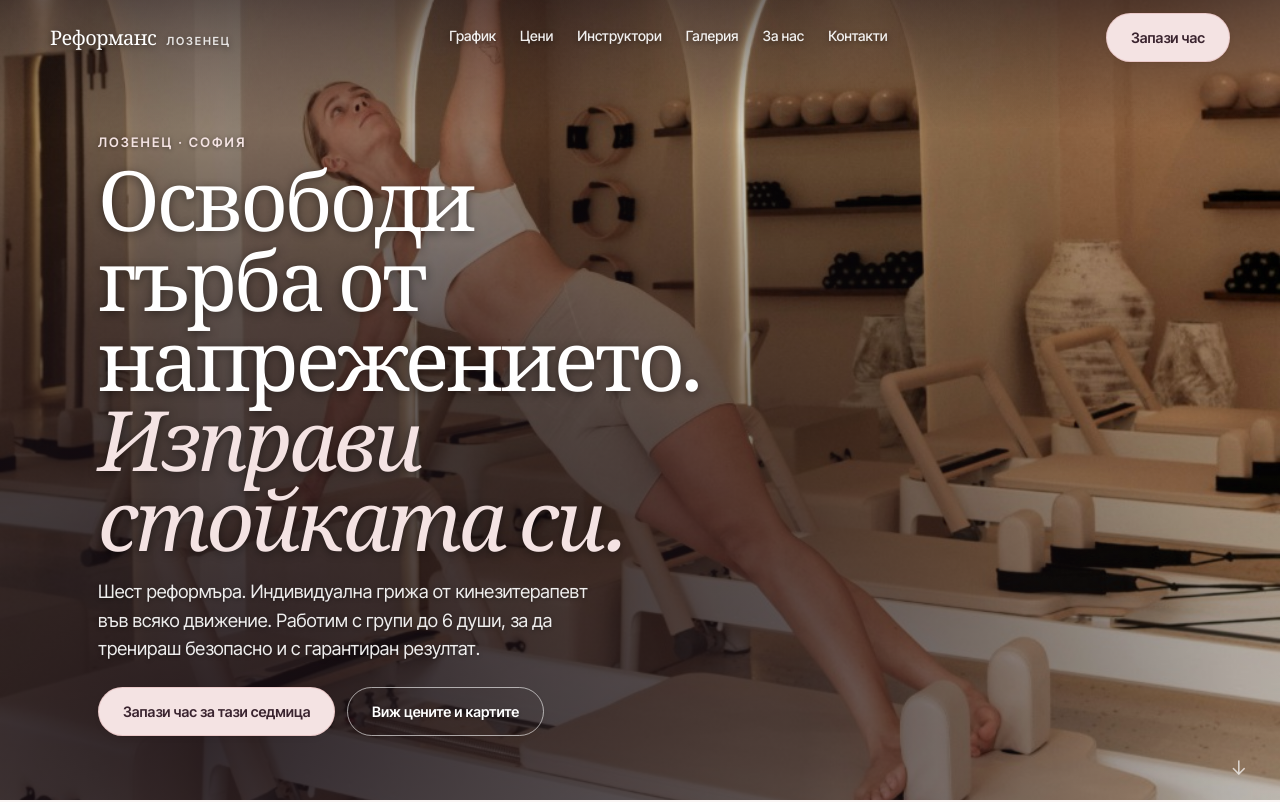
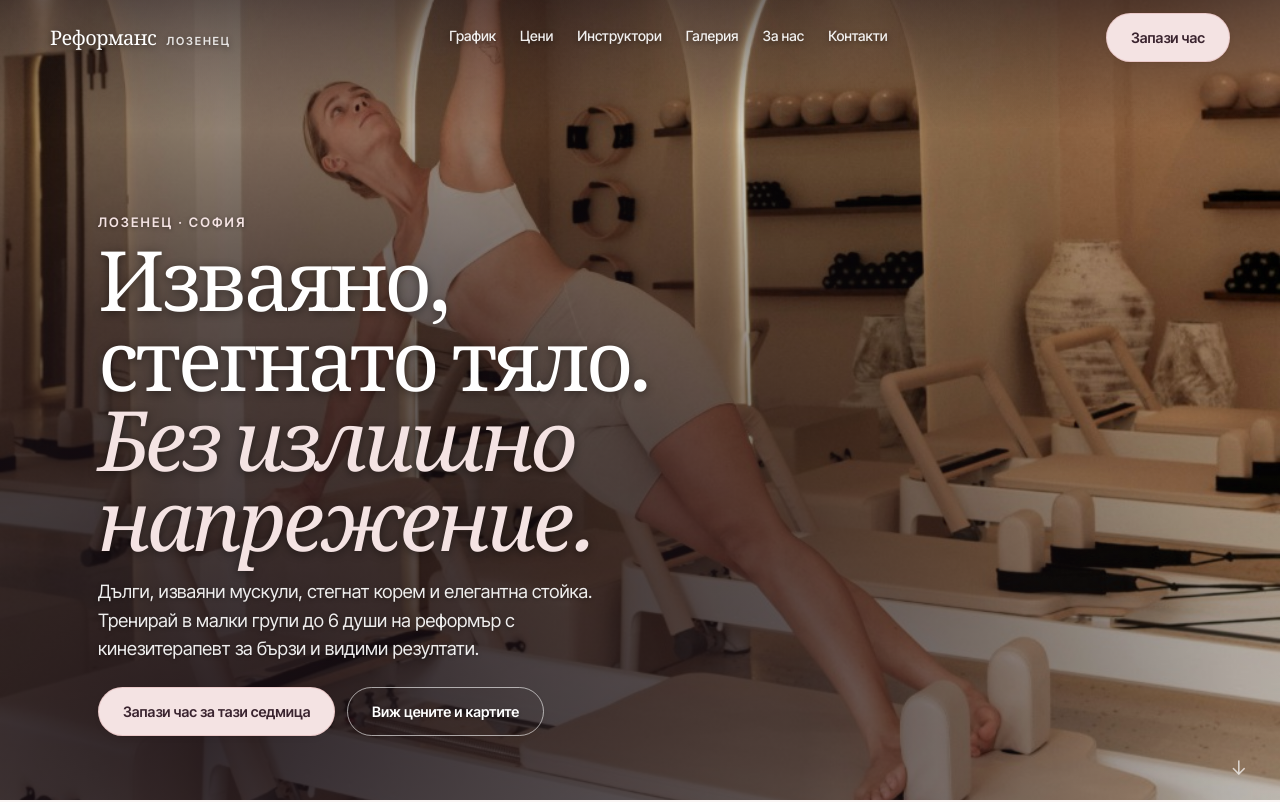
Before and after one commit to nvasilevbg/reformans-pilates, a Next.js app: page / in a window 1280 px wide. Shown: the top 802 px of the page. Built offline with nearby package versions, Linux system fonts and the light colour scheme.

Commit message:
Update Hero copy with aesthetic and sculpted body focus (Option A)

```diff
--- a/app/page.tsx
+++ b/app/page.tsx
@@ -32,12 +32,12 @@ export default function Home() {
           <div className="animate-entrance hero-text-wrapper">
             <p className="hero-eyebrow">Лозенец · София</p>
             <h1 className="hero-title">
-              Освободи гърба от напрежението. <br className="desktop-break" />
-              <em className="hero-accent">Изправи стойката си.</em>
+              Изваяно, стегнато тяло. <br className="desktop-break" />
+              <em className="hero-accent">Без излишно напрежение.</em>
             </h1>
             <p className="hero-lede">
-              Шест реформъра. Индивидуална грижа от кинезитерапевт във всяко движение.
-              Работим с групи до 6 души, за да тренираш безопасно и с гарантиран резултат.
+              Дълги, изваяни мускули, стегнат корем и елегантна стойка.
+              Тренирай в малки групи до 6 души на реформър с кинезитерапевт за бързи и видими резултати.
             </p>
             <div className="hero-actions">
               <a
```
